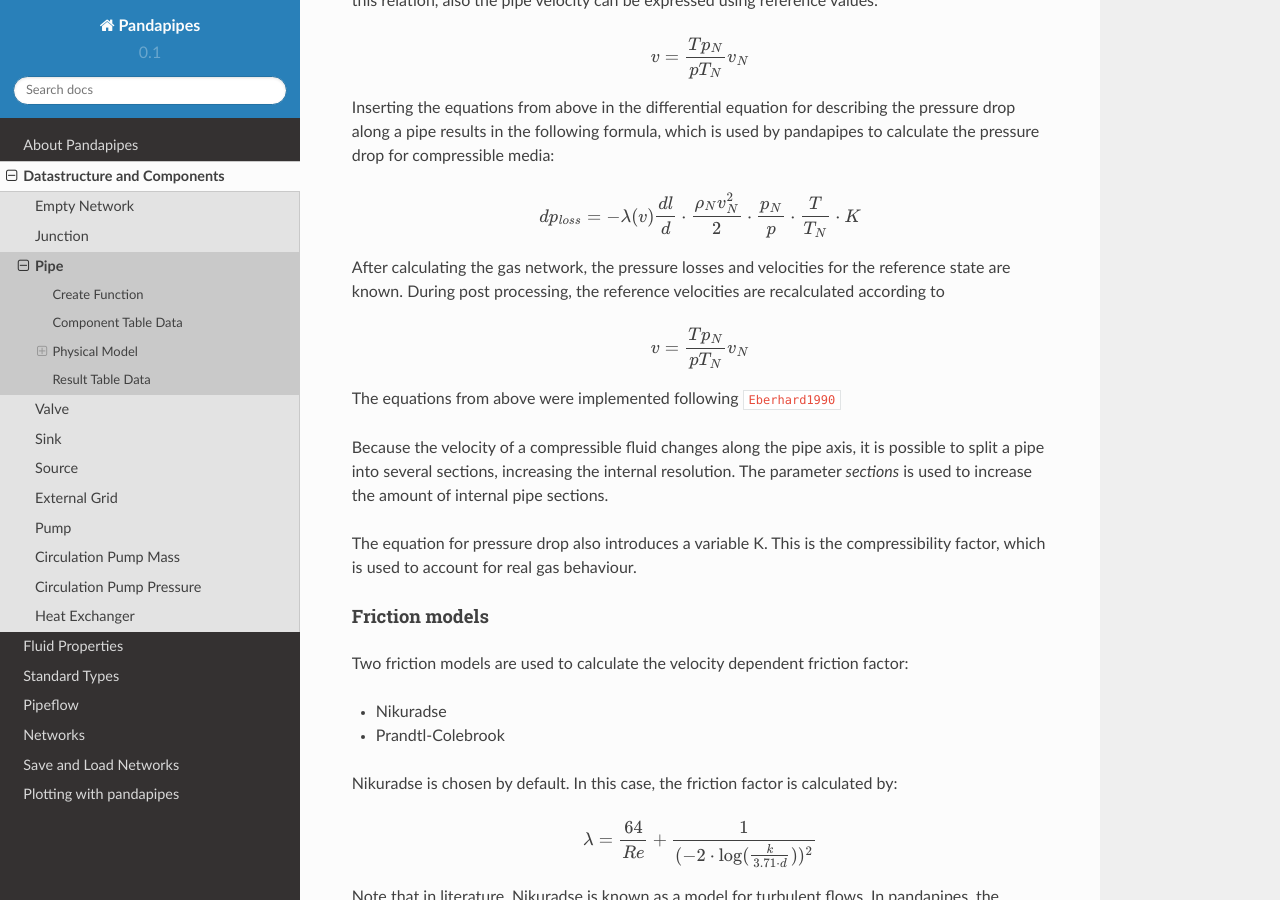
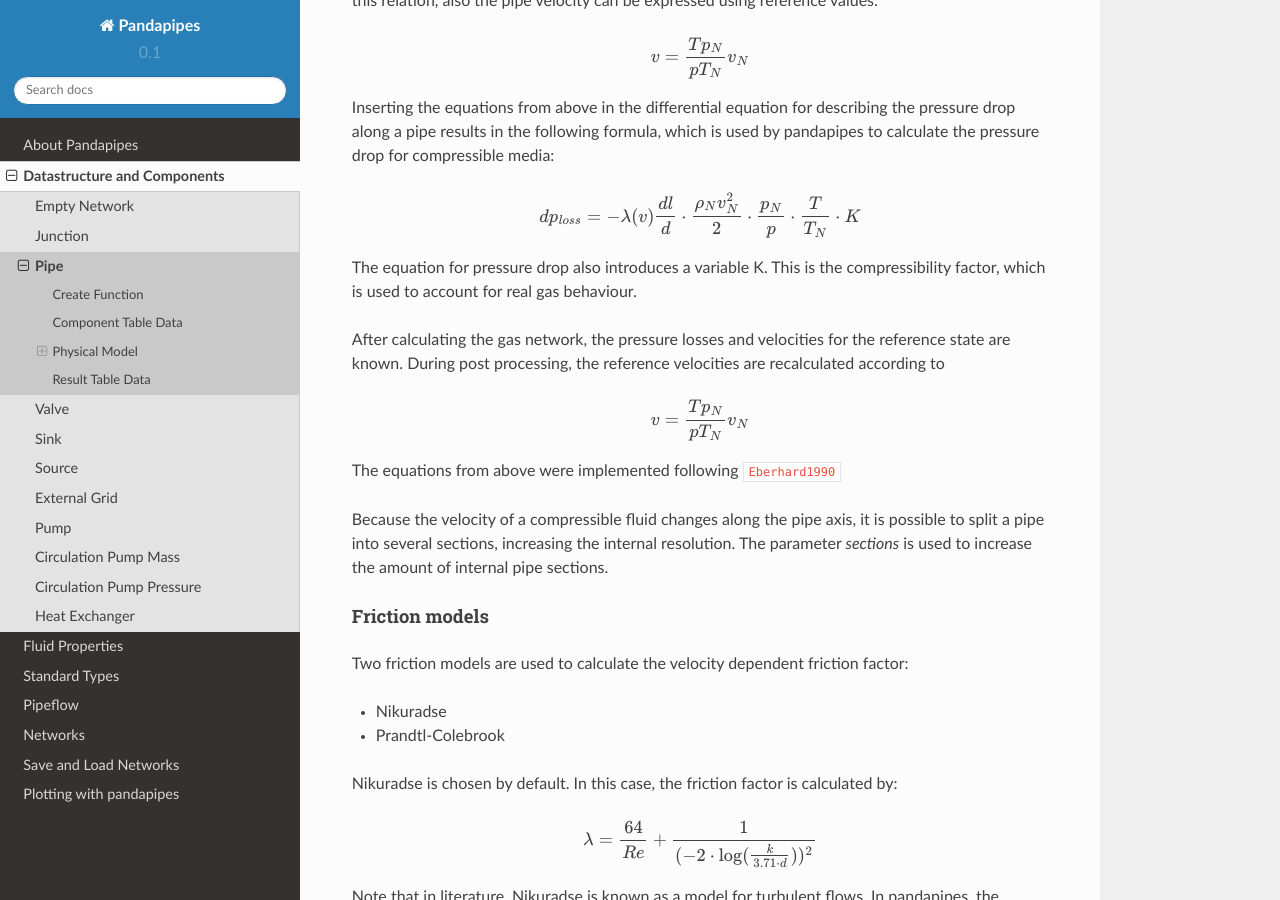
Before and after one commit to e2nIEE/pandapipes, a Sphinx documentation site: the page built from doc/source/components/pipe/pipe_component.rst, in a window 1280 px wide and 900 px high, scrolled down 1903 px. Built offline with Sphinx 7.4.7 and the Read the Docs theme 2.0.0, drawn with Linux system fonts in a browser that asks for light colours; cross-references to code outside the pages are shown as plain code; some of the changed lines change nothing that is shown.

Commit message:
small changes in doc

```diff
--- a/doc/source/components/pipe/pipe_component.rst
+++ b/doc/source/components/pipe/pipe_component.rst
@@ -105,6 +105,9 @@
     dp_{loss} &= -\lambda(v) \frac{dl}{d} \cdot \frac{\rho_N v_N^2}{2}\cdot \frac{p_N}{p} \cdot \frac{T}{T_N} \cdot K   \\
    \end{align*}
 
+The equation for pressure drop also introduces a variable K. This is the compressibility factor, which is used to
+account for real gas behaviour.
+
 After calculating the gas network, the pressure losses and velocities for the reference state are
 known. During post processing, the reference velocities are recalculated according to
 
@@ -120,9 +123,6 @@
 Because the velocity of a compressible fluid changes along the pipe axis, it is possible to split a pipe into
 several sections, increasing the internal resolution. The parameter *sections* is used to increase the amount of internal
 pipe sections.
-
-The equation for pressure drop also introduces a variable K. This is the compressibility factor, which is used to
-account for real gas behaviour.
 
 
 
```
